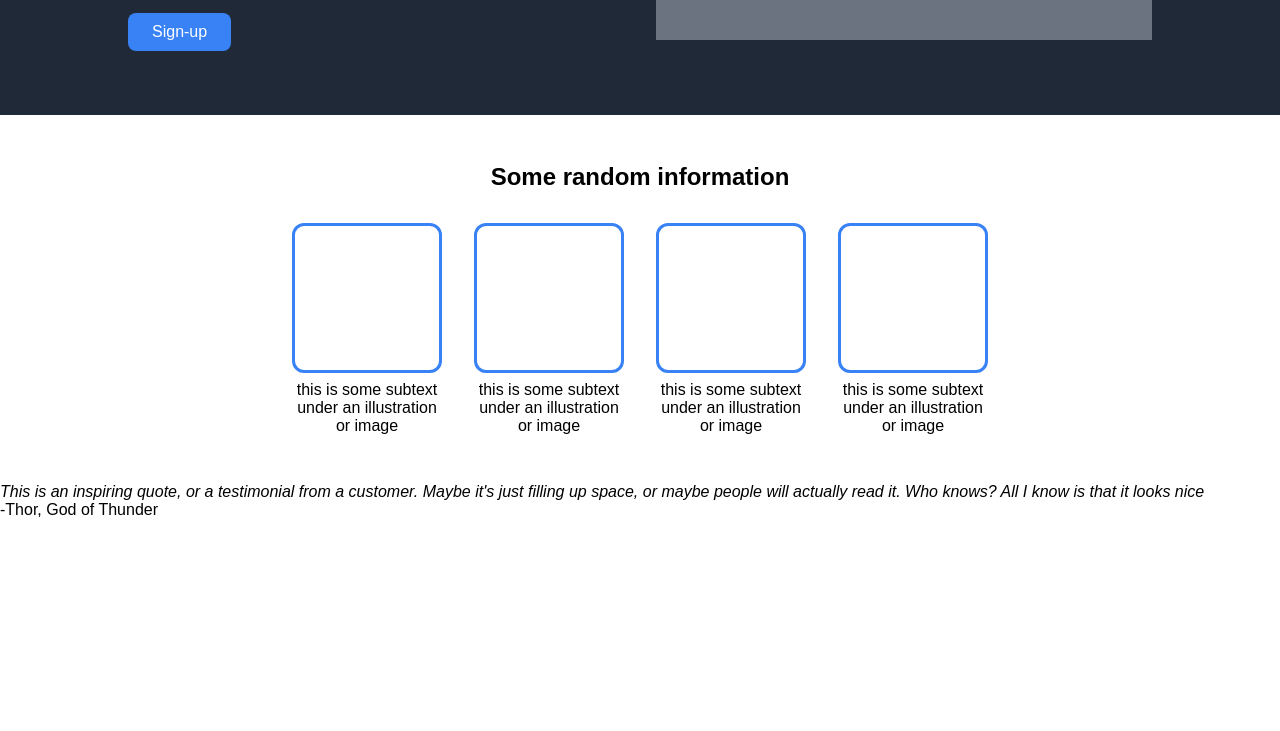
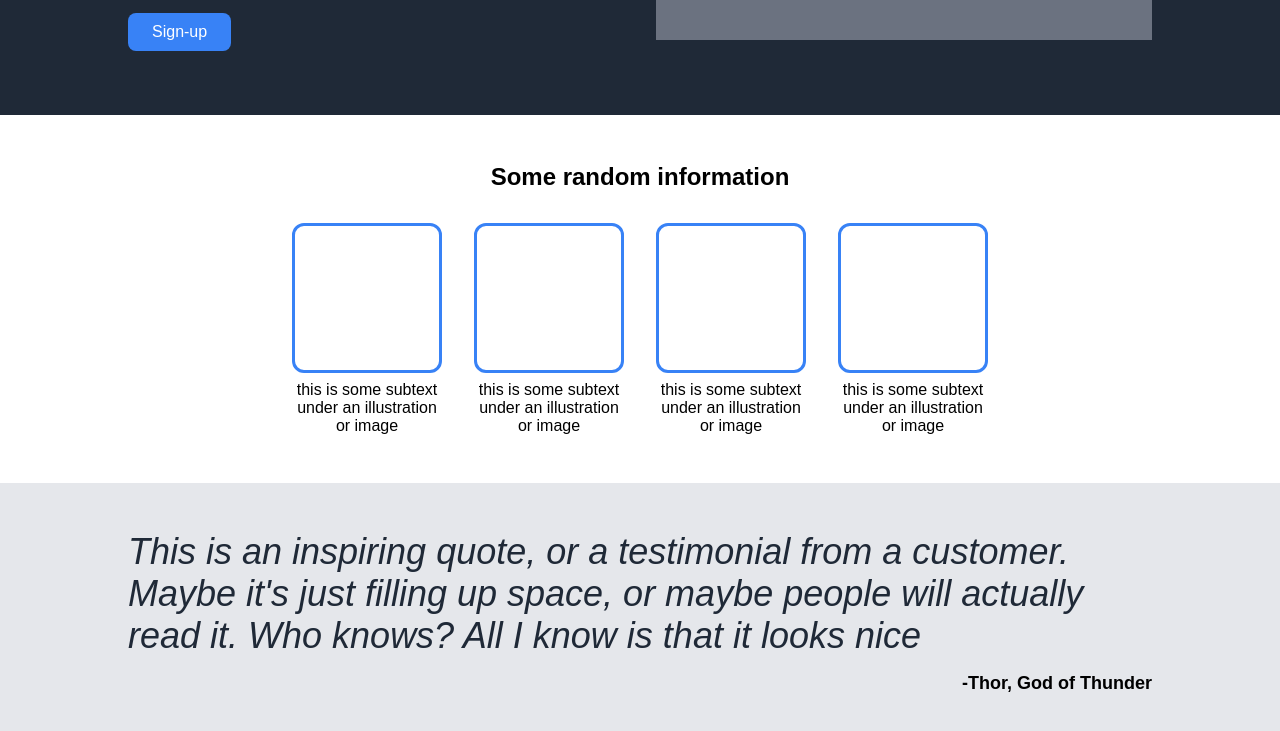
Before and after one commit to mrubin01/foundations_landing_page, a plain HTML site: page index.html in a window 1280 px wide. Shown: the part 295-1026 px from the top of the page. Before the commit the page ends 814 px from the top, so only its background shows below. Drawn offline with Linux system fonts and the light colour scheme.

Commit message:
Added css to Quote

```diff
--- a/styles.css
+++ b/styles.css
@@ -108,3 +108,21 @@ body {
     border-radius: 12px;
     margin-bottom: 0.5rem;
 }
+
+.quote {
+    background-color: #e5e7eb;
+    padding: 3rem 10%;
+    text-align: left;
+}
+
+.quote-text {
+    font-size: 36px;
+    color: #1f2937;
+    margin-bottom: 1rem;
+}
+
+.author {
+    text-align: right;
+    font-weight: bold;
+    font-size: 18px;
+}
```
